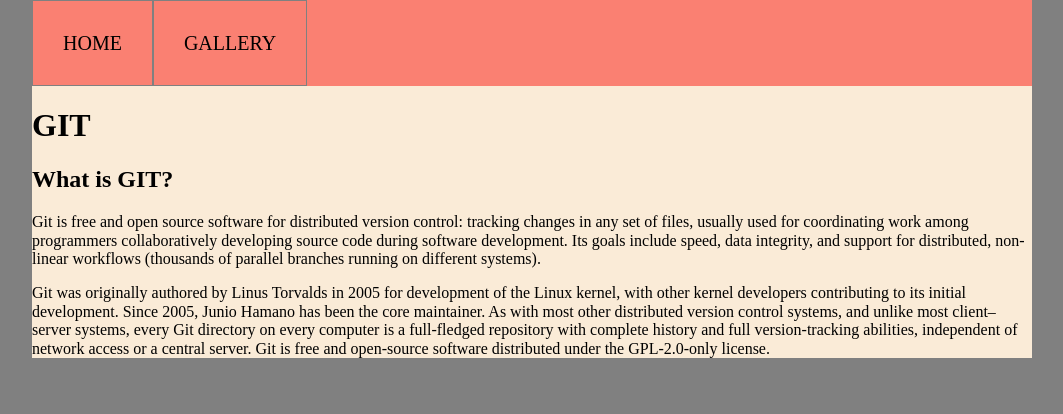
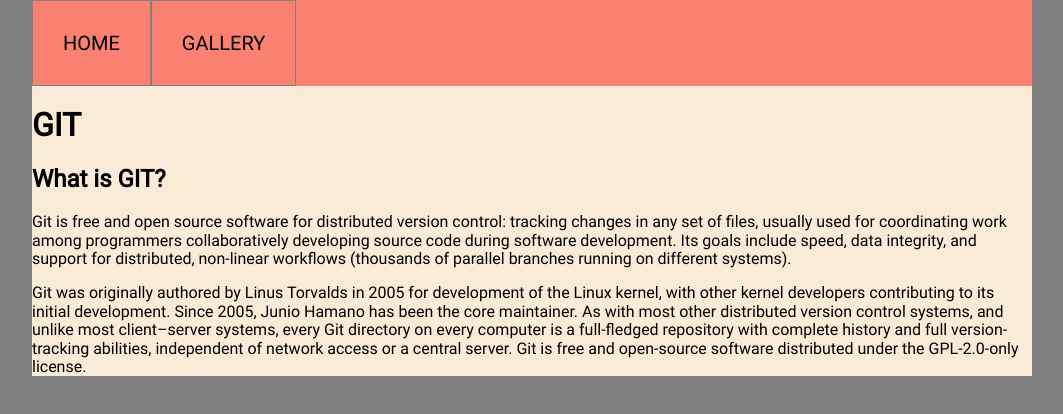
Before and after one commit to DimaBoyev/FE_Basic-HW10, a plain HTML site: page index.html in a window 1280 px wide. Shown: the whole page, without its empty margins (108-1171 px from the left). Drawn offline with nearby package versions, Linux system fonts and the light colour scheme.

Commit message:
task: add Font family style to project

```diff
--- a/assets/styles/scaffolder.css
+++ b/assets/styles/scaffolder.css
@@ -11,4 +11,6 @@
 
 body {
     background-color: gray;
+    font-family: Roboto, sans-serif;
+    font-weight: 400;
 }
```
